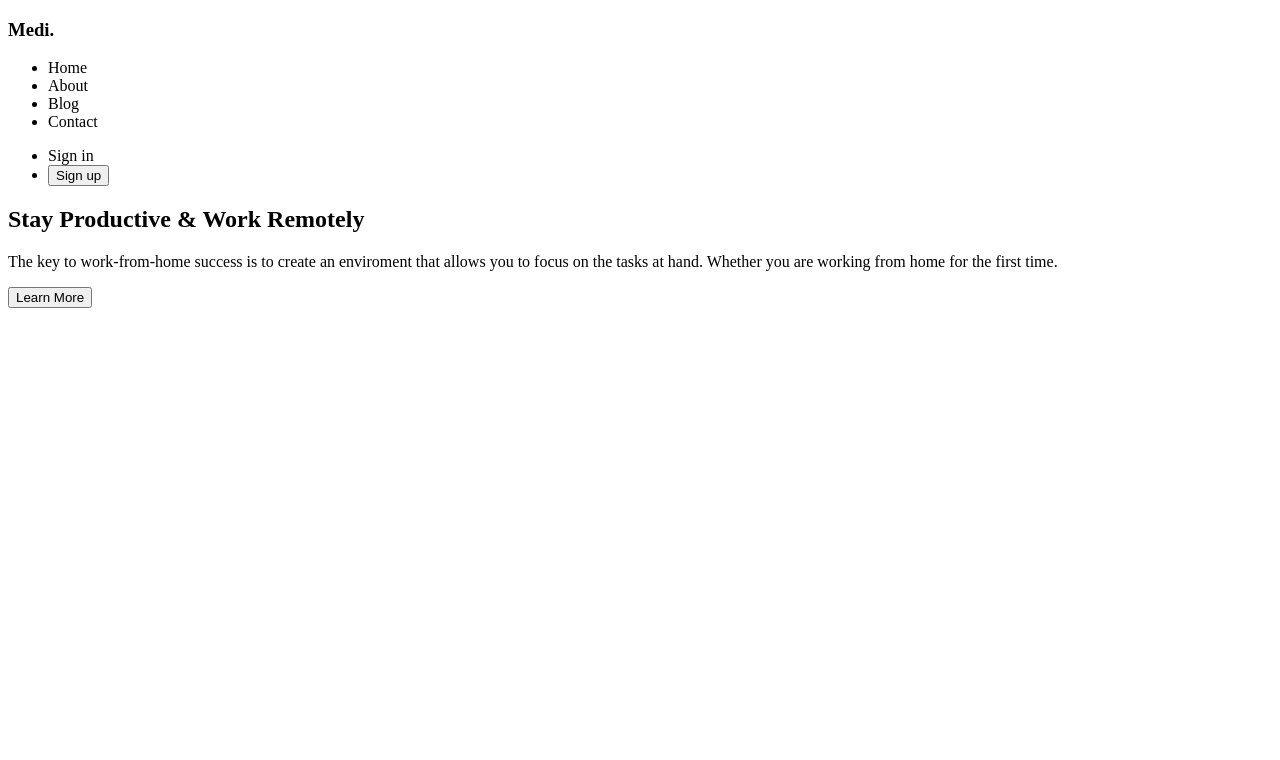
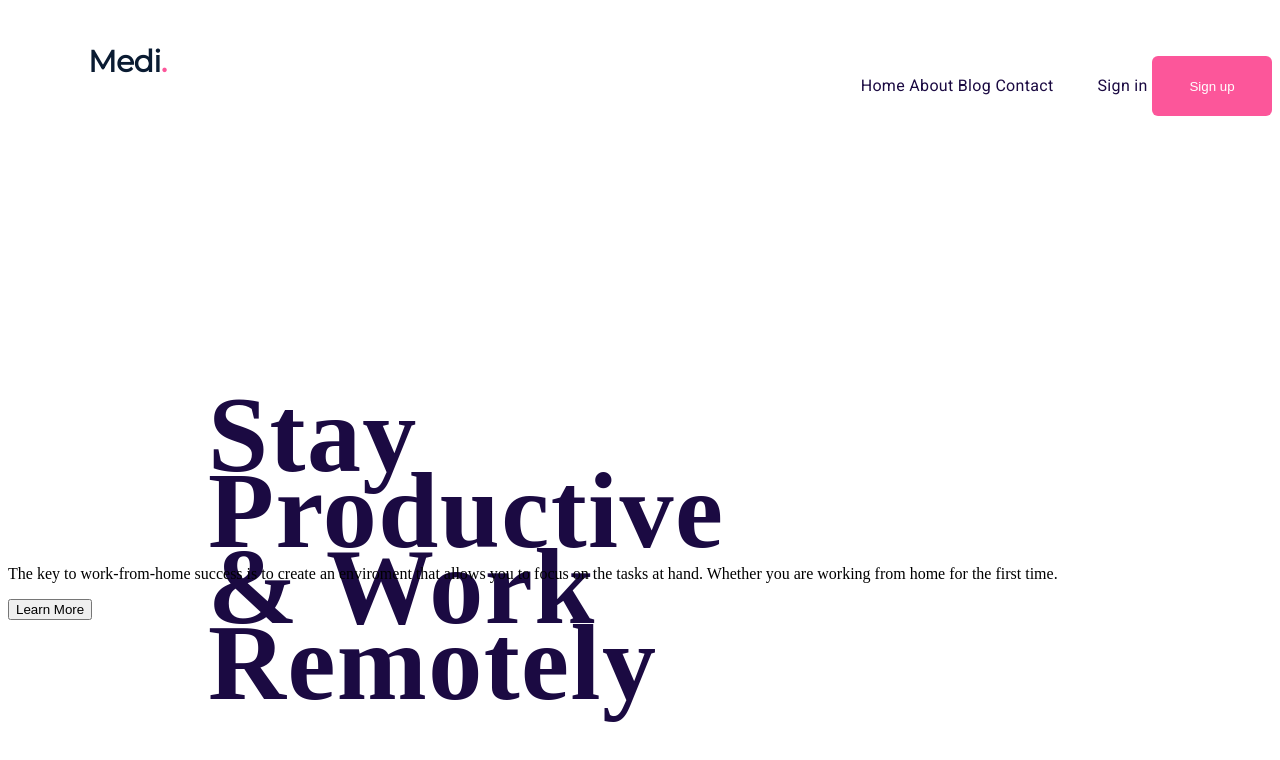
Before and after one commit to mtribbs/figma-test, a plain HTML site: page index.html in a window 1280 px wide. Drawn offline with Linux system fonts and the light colour scheme; a web font is replaced by a local one.

Commit message:
added css not looking right

```diff
--- a/index.html
+++ b/index.html
@@ -25,7 +25,7 @@
         </nav>
     </header>
     <main>
-        <section>
+        <section class="headline">
             <h1>Stay Productive & Work Remotely</h1>
         </section>
         <section>
--- a/styles/index.css
+++ b/styles/index.css
@@ -0,0 +1,61 @@
+.logo {
+    font-family: 'Montserrat', sans-serif;
+    font-style: normal;
+    font-weight: bold;
+    font-size: 30px;
+    line-height: 48px;
+    /* or 160% */
+    letter-spacing: -0.02em;
+    color: #0A1B32;
+    margin-top: 307x;
+    margin-left: 80px;
+    display: inline-block;
+}
+.logo-dot {
+    color: #FC569A;
+}
+.nav-bar {
+    float:right;
+}
+.nav-list, .sign-list {
+    list-style-type: none;
+    display: inline-block;
+    margin-top: 48px;
+    font-family: 'Roboto', sans-serif;
+    font-style: normal;
+    font-weight: normal;
+    font-size: 16px;
+    line-height: 24px;
+    /* identical to box height, or 150% */
+    text-align: center;
+    letter-spacing: 0.02em;
+    color: #1B0A42;
+}
+.nav-list {
+    margin-left: 273px;
+}
+.sign-button {
+    background: #FC569A;
+    border-radius: 6px;
+    border: none;
+    width: 120px;
+    height: 60px;
+    color: #FFFFFF;
+}
+li {
+    display: inline-block;
+}
+.headline {
+    font-family: 'Ramaraja', serif;
+    font-style: normal;
+    font-weight: normal;
+    font-size: 72px;
+    line-height: 76px;
+    /* or 106% */
+    letter-spacing: 00.02em;
+    color: #1B0A42;
+    margin-left: 200px;
+    margin-top: 281px;
+    width: 495px;
+    height: 152px;
+}
```
